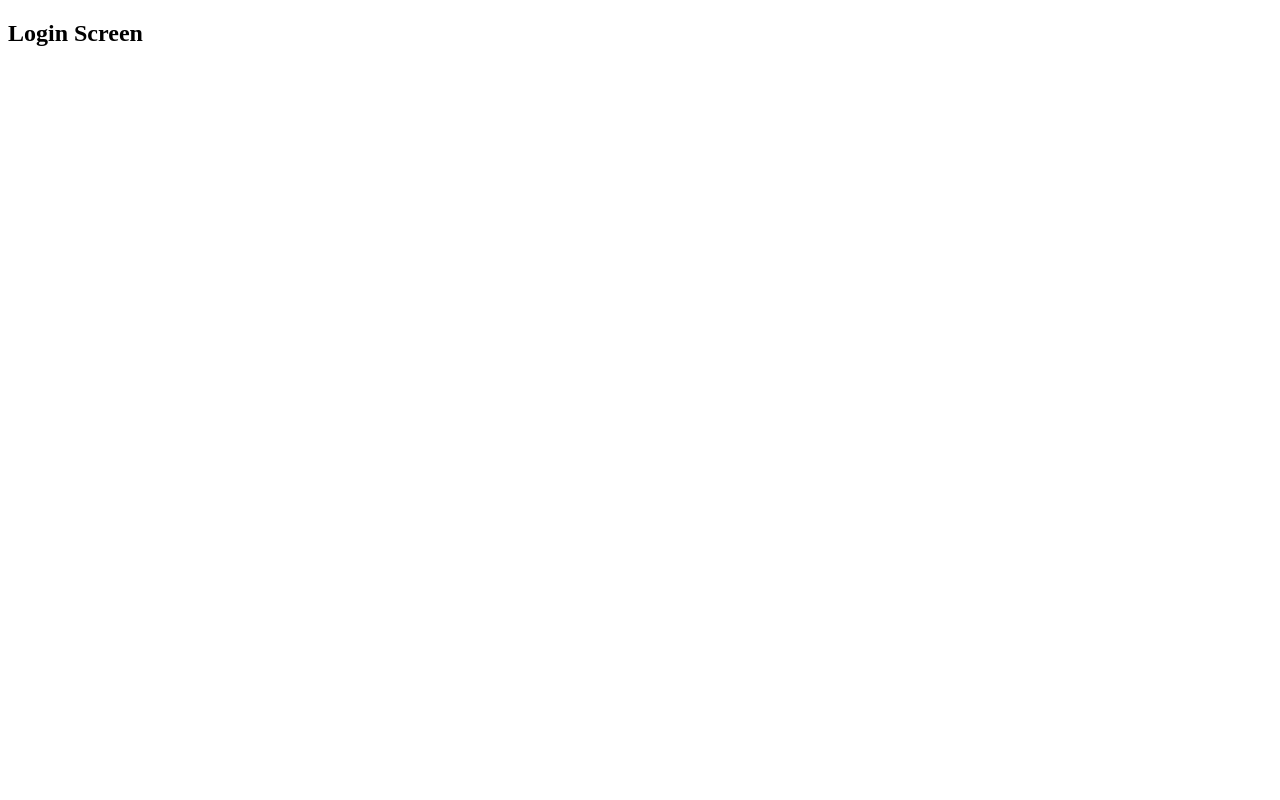
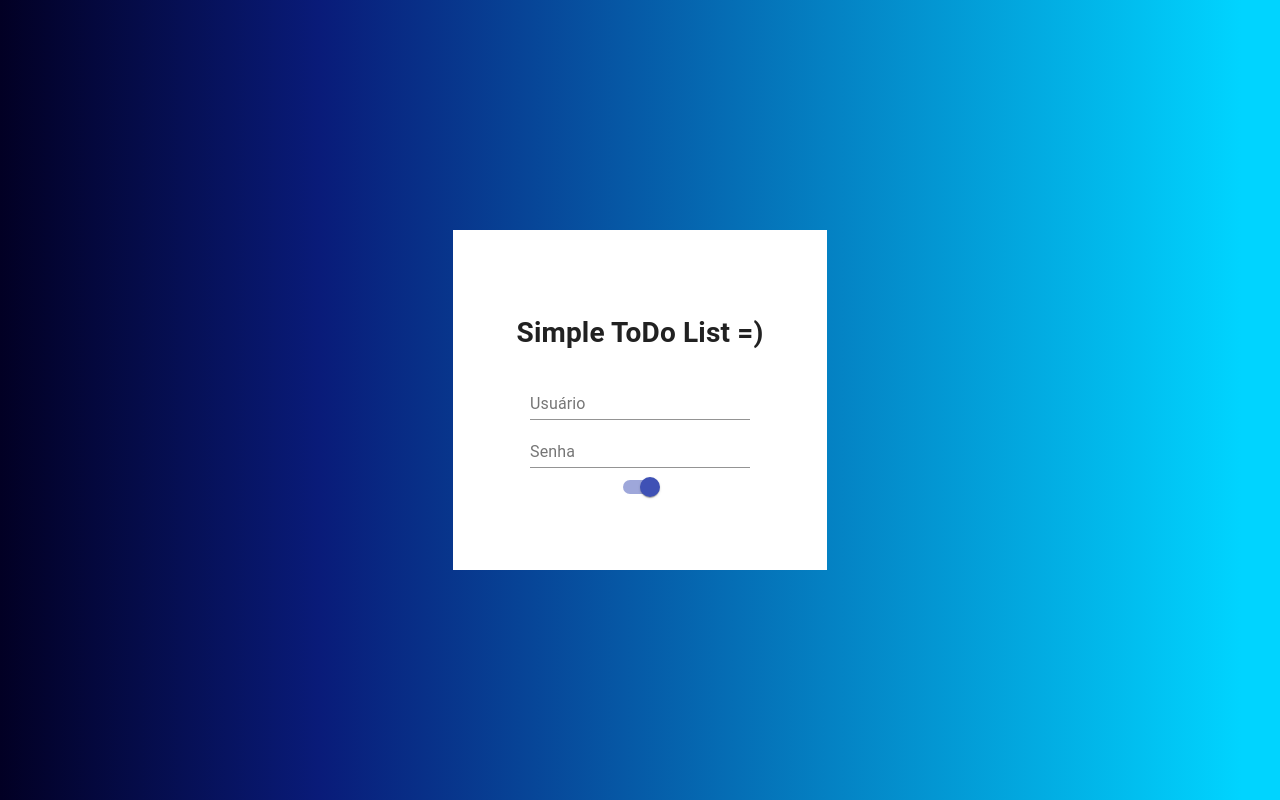
Before and after one commit to Mateusmsouza/ToDo-List-Front, a React (Create React App) app: page / in a window 1280 px wide. Built offline with nearby package versions, Linux system fonts and the light colour scheme.

Commit message:
first version layout sigin

```diff
--- a/src/App.js
+++ b/src/App.js
@@ -1,12 +1,15 @@
 import React, { Component } from 'react';
 import Routes from './router';
+import CssBaseline from "@material-ui/core/CssBaseline";
 
 class App extends Component {
     render() {
         return (
-            <div>
-                <Routes/>
-            </div>
+            <CssBaseline>
+                <div>
+                    <Routes/>
+                </div>
+            </CssBaseline>
         );
     }
 }
--- a/src/router.js
+++ b/src/router.js
@@ -3,19 +3,16 @@ import {
   BrowserRouter,
   Route,
 } from "react-router-dom";
+import Login from "./screens/Login"
 
 export default function Routes () {
     return (
         <BrowserRouter>
             <switch>
                 <Route path="/">
-                    <Home/>
+                    <Login/>
                 </Route>
             </switch>
         </BrowserRouter>
     );
 }
-
-function Home() {
-    return <h2>Login Screen</h2>;
-  }
--- /dev/null
+++ b/src/screens/Login.js
@@ -0,0 +1,57 @@
+import React from "react";
+import { makeStyles } from "@material-ui/core/styles"
+import TextField from "@material-ui/core/TextField";
+import Switch from '@material-ui/core/Switch';
+
+const useStyles = makeStyles({
+    background:{
+        background: 'linear-gradient(90deg, rgba(2,0,36,1) 0%, rgba(9,27,121,1) 25%, rgba(0,212,255,1) 97%)',
+        height: '100vh',
+        display: 'flex',
+        alignItems: 'center',
+        justifyContent: 'center'
+
+    },
+    loginBox: {
+        paddingTop: 64,
+        paddingBottom: 64,
+        paddingLeft: 64,
+        paddingRight: 64,
+        backgroundColor: 'white',
+        display: 'flex',
+        alignItems: 'center',
+        justifyContent: 'center',
+        flexDirection: 'column'
+    }
+})
+
+const Login = props => {
+    const classes = useStyles();
+    const [state, setState] = React.useState({
+        hasAccount: true,
+    });
+
+    const handleChange = (event) => {
+        setState({ ...state, [event.target.name]: event.target.checked });
+      };
+
+    return (
+        <div className={classes.background} >
+            <div className={classes.loginBox}>
+                <h1>Simple ToDo List =)</h1>
+                <TextField label="Usuário"/>
+                {state.hasAccount ? null : <TextField label="Email"/>}
+                <TextField label="Senha"/>
+                <Switch
+                checked={state.hasAccount}
+                onChange={handleChange}
+                color="primary"
+                name="hasAccount"
+                inputProps={{ 'aria-label': 'primary checkbox' }}
+                />
+            </div>
+        </div>
+    );
+};
+
+export default Login;
```
